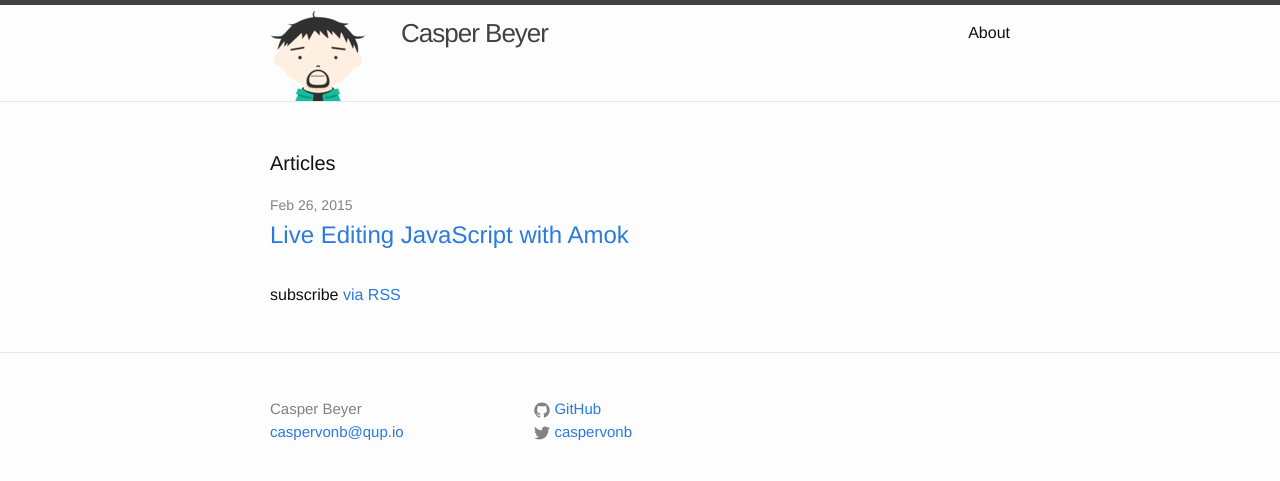
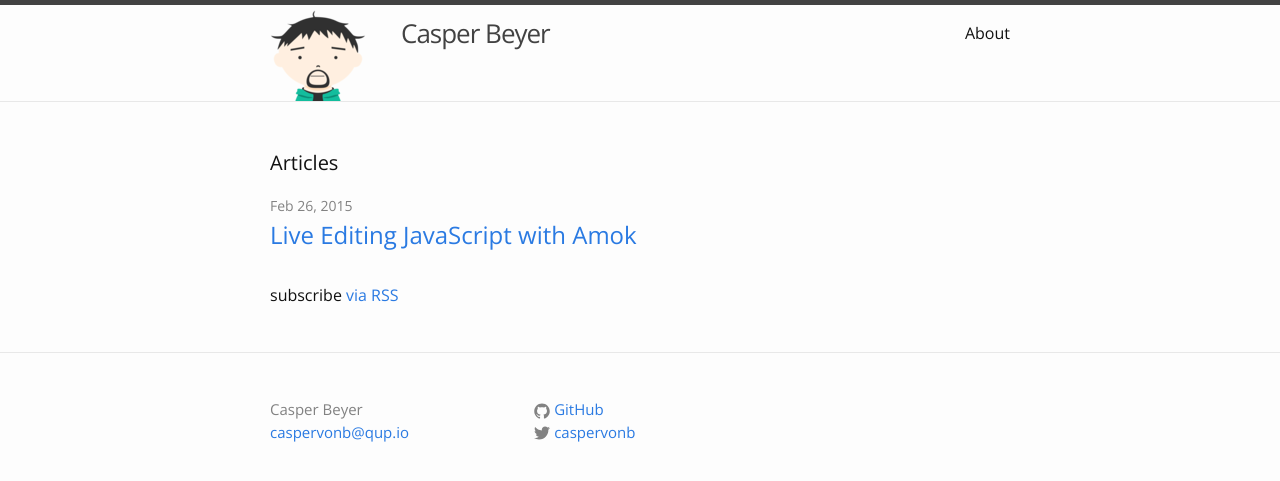
Before and after one commit to caspervonb/caspervonb.github.bak, a Jekyll site: the page built from index.html, in a window 1280 px wide. Shown: the top 481 px of the page. Built offline with Jekyll 4.4.1, drawn with Linux system fonts in a browser that asks for light colours.

Commit message:
Add open sans as the base font

```diff
--- a/css/main.scss
+++ b/css/main.scss
@@ -3,10 +3,10 @@
 ---
 @charset "utf-8";
 
-
+@import url(http://fonts.googleapis.com/css?family=Open+Sans);
 
 // Our variables
-$base-font-family: Helvetica, Arial, sans-serif;
+$base-font-family: 'Open Sans', sans-serif, sans-serif;
 $base-font-size:   16px;
 $small-font-size:  $base-font-size * 0.875;
 $base-line-height: 1.5;
```
